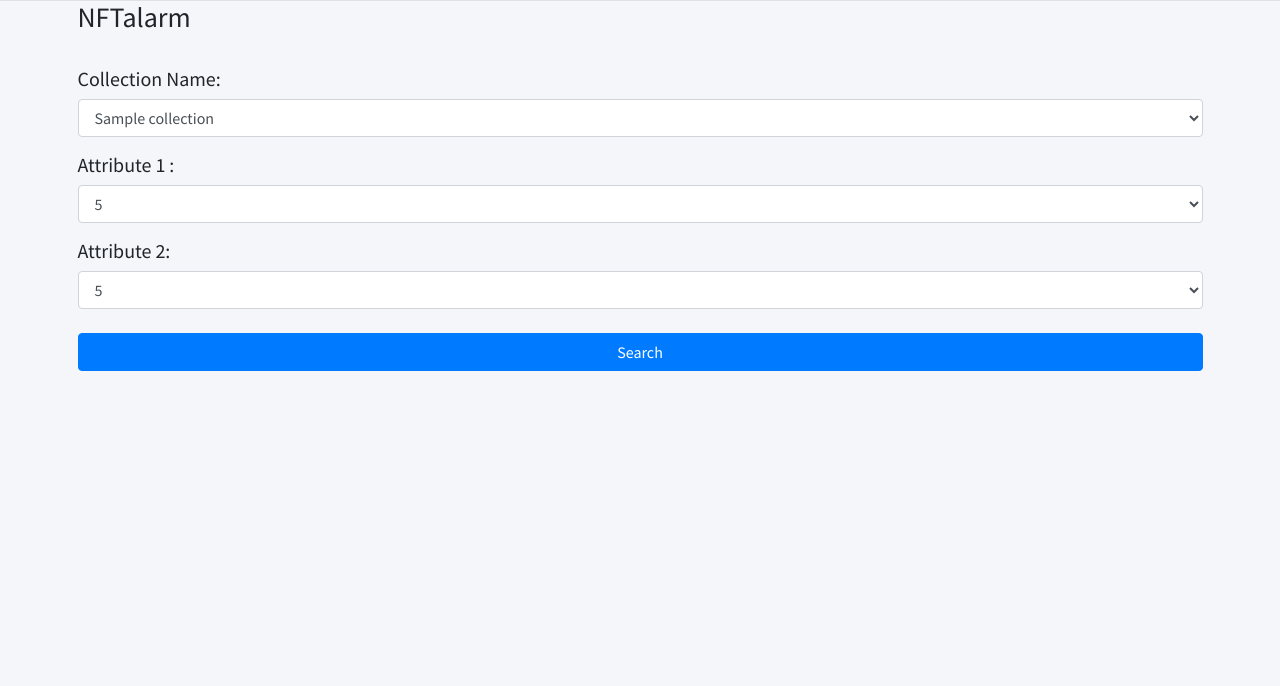
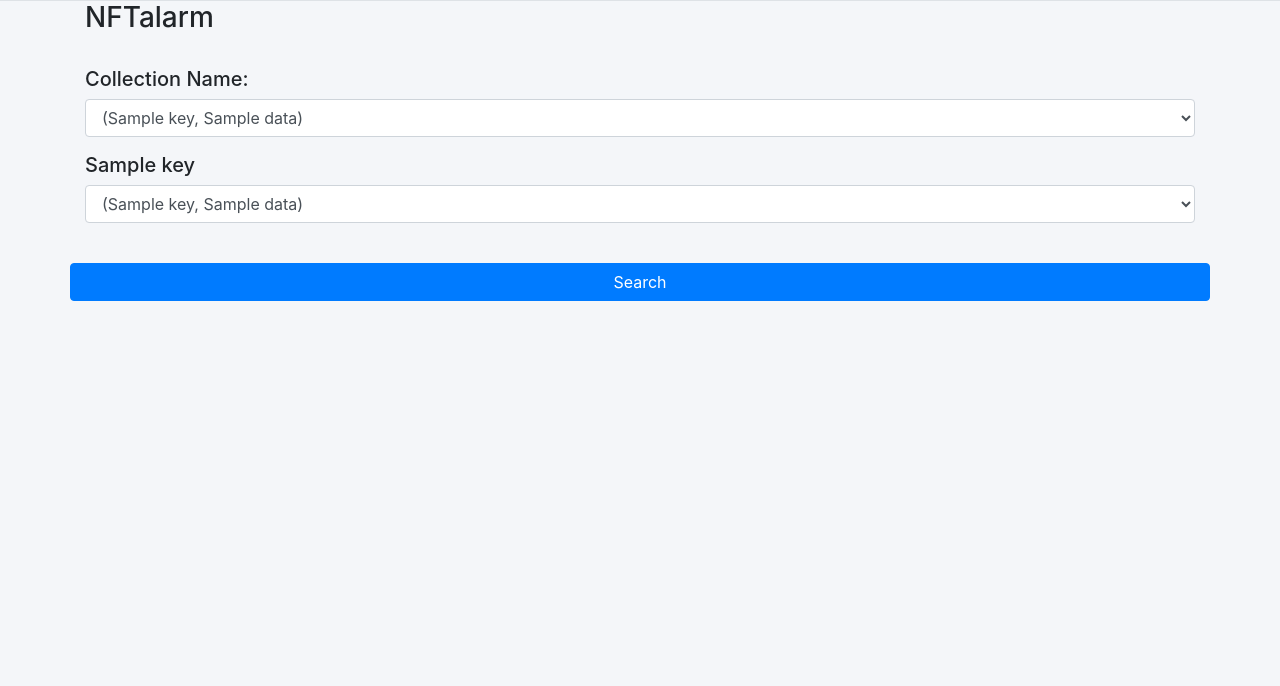
Before and after one commit to mfbehlul/nftalarm, a Django app: template templates/setAlarm.html in a window 1280 px wide. Shown: the top 686 px of the page. Run offline with Django 4.2, Linux system fonts and the light colour scheme; the template is opened without the code that fills it: most values are stand-ins (such as "Sample title", 1, 10 or a date in 2020); some libraries are stand-ins or nearby versions.

Commit message:
dynamic selection ui is created

```diff
--- a/nftalarmcom/urls.py
+++ b/nftalarmcom/urls.py
@@ -15,9 +15,11 @@ Including another URLconf
 """
 from django.contrib import admin
 from django.urls import path
-from setAlarm.views import set_alarm_view
+from setAlarm.views import set_alarm_view, load_attributes
 
 urlpatterns = [
     path('admin/', admin.site.urls),
     path('set-alarm/',set_alarm_view,name="setAlarm"),
+    path('attributes/',load_attributes,name="loadAttributes"),
+
 ]
--- a/setAlarm/collections.py
+++ b/setAlarm/collections.py
@@ -1,11 +1,9 @@
-from operator import ge
-from matplotlib.pyplot import get
 import requests
 import pandas as pd
 from typing import Dict, List
 import os
 from pathlib import Path
-
+import ast
 currentdir = os.path.dirname(os.path.abspath(__file__))
 parentdir = os.path.dirname(currentdir)
 
@@ -53,7 +51,7 @@ def get_collections_attributes(collection_name: str) -> Dict:
     data = pd.read_csv(Path(parentdir) / "data/collections_and_attributes.csv")
     for i, row in data.iterrows():
         if row["collection_name"] == collection_name:
-            return row["attributes"]
+            return ast.literal_eval(row["attributes"])
 
 
 def get_matchec_nfts_with_selected_choices(collection_name: str, attributes: Dict):
--- /dev/null
+++ b/templates/attributes.html
@@ -0,0 +1,10 @@
+{% for key, values in data.items %}
+<h5 class="mt-2">{{key}}</h5>
+<div class="form-group">
+  <select name="attribute" id="attribute" class="form-control">
+    {% for v in values%}
+    <option value= "{{v}}" >{{v}}</option>
+    {%endfor%}
+  </select>
+</div>
+{%endfor%}
--- a/templates/setAlarm.html
+++ b/templates/setAlarm.html
@@ -1,3 +1,4 @@
+{% load static %}
 <!DOCTYPE html>
 <html>
   <head>
@@ -10,6 +11,21 @@
     <link rel="stylesheet" href="https://cdnjs.cloudflare.com/ajax/libs/admin-lte/3.1.0/css/adminlte.min.css">
     <!-- Google Font -->
     <link rel="stylesheet" href="https://fonts.googleapis.com/css?family=Source+Sans+Pro:300,400,600,700,300italic,400italic,600italic">
+
+      <!-- Bootstrap CSS -->
+      <link rel="stylesheet" href="https://stackpath.bootstrapcdn.com/bootstrap/4.4.1/css/bootstrap.min.css" integrity="sha384-Vkoo8x4CGsO3+Hhxv8T/Q5PaXtkKtu6ug5TOeNV6gBiFeWPGFN9MuhOf23Q9Ifjh" crossorigin="anonymous">
+
+      <!-- jQuery and Bootstrap CSS -->
+      <script src="https://code.jquery.com/jquery-3.2.1.slim.min.js" integrity="sha384-KJ3o2DKtIkvYIK3UENzmM7KCkRr/rE9/Qpg6aAZGJwFDMVNA/GpGFF93hXpG5KkN" crossorigin="anonymous"></script>
+      <script src="https://cdnjs.cloudflare.com/ajax/libs/popper.js/1.12.9/umd/popper.min.js" integrity="sha384-ApNbgh9B+Y1QKtv3Rn7W3mgPxhU9K/ScQsAP7hUibX39j7fakFPskvXusvfa0b4Q" crossorigin="anonymous"></script>
+      <script src="https://stackpath.bootstrapcdn.com/bootstrap/4.4.1/js/bootstrap.min.js" integrity="sha384-wfSDF2E50Y2D1uUdj0O3uMBJnjuUD4Ih7YwaYd1iqfktj0Uod8GCExl3Og8ifwB6" crossorigin="anonymous"></script>
+
+      <!-- Bootstrap Icons -->
+      <link rel="stylesheet" href="https://cdn.jsdelivr.net/npm/bootstrap-icons@1.3.0/font/bootstrap-icons.css">
+
+      <!-- HTMX -->
+      <script src="https://unpkg.com/htmx.org@1.6.0"></script>
+
   </head>
   <body class="hold-transition skin-blue layout-top-nav">
     <div class="wrapper">
@@ -55,46 +71,22 @@
 
   <div id="search-container" class="container">
 
-
-
-
-
-
-
-
         <h5 class="mt-2">Collection Name:</h5>
         <div class="form-group">
-          <select name="limit" id="limit" class="form-control">
+          <select name="collection" hx-get= "{% url 'loadAttributes' %}" hx-trigger="change" hx-target="#attributes" class="form-control">
             {% for collection in data %}
-            <option value= {{collection}}>{{collection}}</option>
+            <option value= "{{collection}}">{{collection}}</option>
             {%endfor%}
           </select>
         </div>
 
 
-
-
-        <h5 class="mt-2">Attribute 1 :</h5>
-        <div class="form-group">
-          <select name="limit" id="limit" class="form-control">
-            <option value="1">1</option>
-            <option value="2">2</option>
-            <option value="5" selected>5</option>
-            <option value="10">10</option>
-            <option value="15">15</option>
-          </select>
+        <div id="attributes">
+          {% include 'attributes.html' %}
         </div>
 
-        <h5 class="mt-2">Attribute 2:</h5>
-        <div class="form-group">
-          <select name="limit" id="limit" class="form-control">
-            <option value="1">1</option>
-            <option value="2">2</option>
-            <option value="5" selected>5</option>
-            <option value="10">10</option>
-            <option value="15">15</option>
-          </select>
-        </div>
+      </div>
+
         <button type="submit" class="btn btn-primary btn-block mt-4">
           Search
         </button>
```
Also changed, not shown: setAlarm/models.py (+7 -0 lines), setAlarm/views.py (+17 -5 lines), db.sqlite3, setAlarm/migrations/0001_initial.py (added), 3 other files.
